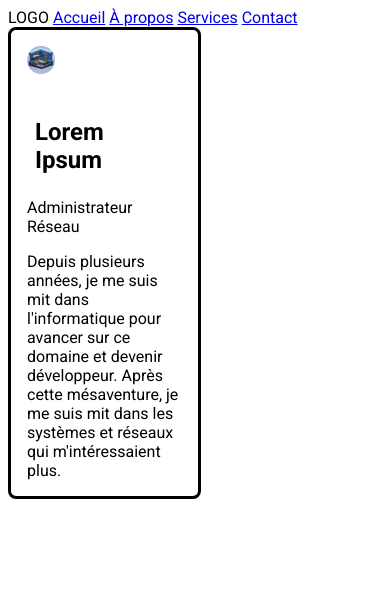
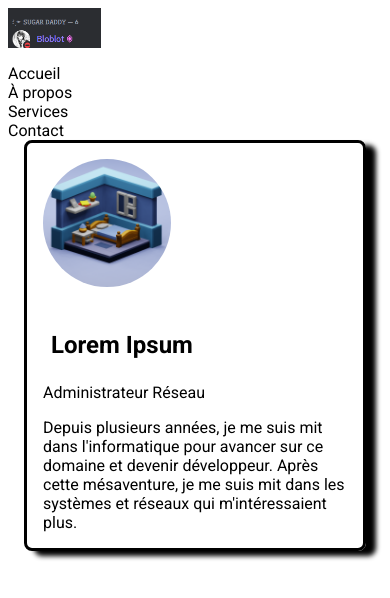
Before and after one commit to misteryag/TP0-HTML-BTS-SIO, a plain HTML site: page index.html in a window 390 px wide. Drawn offline with Linux system fonts and the light colour scheme.

Commit message:
Improved header and profile card, responsive site

```diff
--- a/CSS/style.css
+++ b/CSS/style.css
@@ -1,35 +1,76 @@
 *{
     font-family: "Roboto", sans-serif;
-    border-style: border-box;
 }
 
 nav > *{
-    display: inline-block;
+    display: flex;
+    margin: 0;
+    padding: 0;
 }
 
-li{
-    display: inline;
+.logo > img{
+    width: 93px;
+    height: 40px;
+}
+
+.menu a{
+    text-decoration: none;
+    color: black;
+}
+
+.menu a:hover{
+    text-decoration: underline;
+    background-color: yellow;
 }
 
 .menu{
     list-style-type: none;
     margin: 0;
     padding: 0;
+    display: flex;
+    justify-content: space-evenly;
+    z-index: 1;
+    overflow-x: hidden;
+    top: 0;
+    width: 100%;
 }
 
 .profile-card {
-    width: 50%;
+    width: 30%;
     border: 0.2rem solid black;
     border-radius: 0.5rem;
+    box-shadow: 10px 5px 5px black;
+    float: right;
+    margin: 1em;
 }
 
 .profile-card img{
-    width: 15%;
-    height: 15%;
+    width: 128px;
+    height: 128px;
     border-radius: 50%;
-    box-shadow: .1em;
+
 }
 
 .profile-card > *{
     margin: 1em;
 }
+
+@media only screen and (max-width: 800px){
+    nav{
+        display: block;
+        position: relative;
+    }
+
+    .menu{
+        position: relative;
+        display: block;
+        top: 1em;
+        left: 0;
+        z-index: 1;
+    }
+
+    .profile-card{
+        float: none;
+        width: fit-content;
+    }
+}
--- a/index.html
+++ b/index.html
@@ -11,7 +11,7 @@
 </head>
 <body>
     <nav>
-        <div class="logo">LOGO</div>
+        <div class="logo"><img src="./Images/khz.png" alt="LOGO"/></div>
         <ul class="menu">
             <li><a href="#">Accueil</a></li>
             <li><a href="#">À propos</a></li>
```
Also changed, not shown: Images/khz.png (added).
